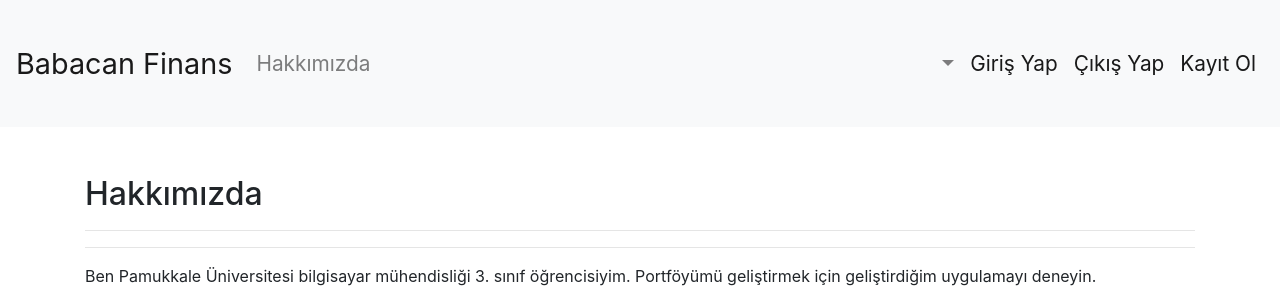
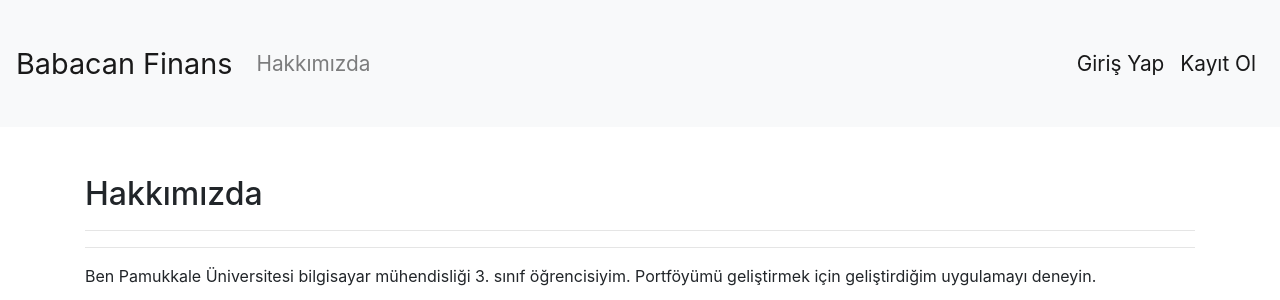
Before and after one commit to Babacanibrahim/finance-tracker, a Flask app: page /about in a window 1280 px wide. Shown: the top 300 px of the page. Run offline with Flask 3, Linux system fonts and the light colour scheme; some libraries are stand-ins or nearby versions.

Commit message:
Navbardaki linkler kullanicinin girisine bagli olarak goruntulenmesi ayarlanir.

```diff
--- a/app/templates/includes/navbar.html
+++ b/app/templates/includes/navbar.html
@@ -28,6 +28,7 @@
       </li>
     </ul>
     <ul class="navbar-nav ml-auto">
+    {% if "logged_in" in session %}
       <li class="nav-item dropdown">
         <a class="nav-link dropdown-toggle" href="#" id="navbarDropdownMenuLink"
           data-toggle="dropdown" aria-haspopup="true" aria-expanded="false">
@@ -40,14 +41,21 @@
         </div>
       </li>
       <li class="nav-item active">
+        <a class="nav-link" href="logout">Çıkış Yap <span class="sr-only">(current)</span></a>
+      </li>
+
+    {% else %}
+      <li class="nav-item active">
         <a class="nav-link" href="login">Giriş Yap <span class="sr-only">(current)</span></a>
       </li>
-      <li class="nav-item active">
-        <a class="nav-link" href="#">Çıkış Yap <span class="sr-only">(current)</span></a>
-      </li>
+
       <li class="nav-item active">
         <a class="nav-link" href="register">Kayıt Ol <span class="sr-only">(current)</span></a>
       </li>
+
+    {% endif %}
+
+
     </ul>
   </div>
 </nav>
```
